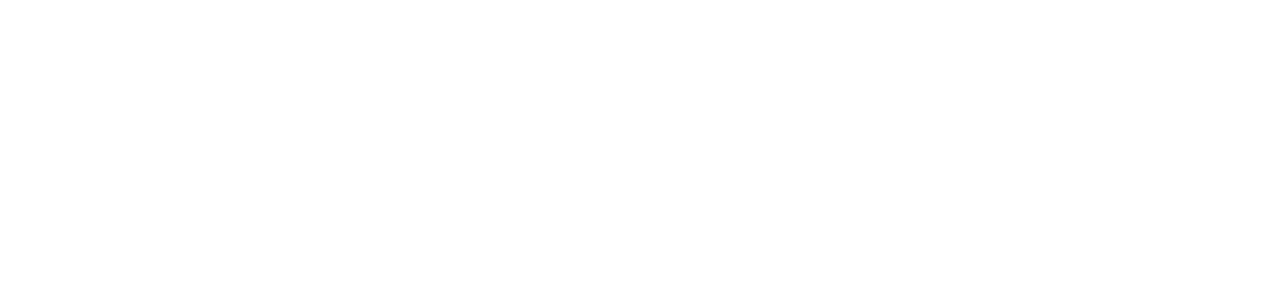
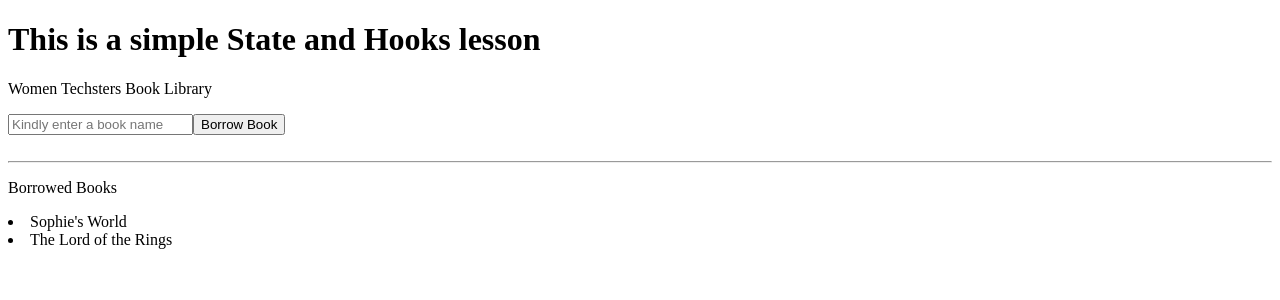
Before and after one commit to CodeLeom/WTF, a React (Vite) app: page / in a window 1280 px wide. Shown: the top 300 px of the page. Built offline with nearby package versions, Linux system fonts and the light colour scheme.

Commit message:
feat: add book library code to get hold of application state

```diff
--- a/src/App.jsx
+++ b/src/App.jsx
@@ -1,11 +1,12 @@
-
+import Library from "./components/Library"
 
 function App() {
 
 
   return (
     <>
-
+    <h1>This is a simple State and Hooks lesson</h1>
+      <Library />
     </>
   )
 }
--- /dev/null
+++ b/src/components/Library.jsx
@@ -0,0 +1,49 @@
+import { useState } from 'react'
+
+function Library() {
+    // initialize our application state with 'useState' hook
+    const [books, setBooks] = useState(["Sophie's World", "The Lord of the Rings"])
+
+    const [currBook, setCurrBook] = useState('') //to collect user input
+
+    // function to handle user input
+    const handleInput = (e) => {
+        setCurrBook(e.target.value);
+    }
+
+    // function to add the user input to the borrowed books array
+    const borrowBooks = () =>{
+        if(currBook){
+            setBooks([...books, currBook])
+            setCurrBook('')
+        }
+    }
+
+    const handleKeyPress = (e)=> {
+        if(e.key === 'Enter'){
+            borrowBooks()
+        }
+    }
+
+  return (
+    <>
+      <p>Women Techsters Book Library</p>
+      <input
+        type="text"
+        value={currBook}
+        onChange={handleInput}
+        onKeyDown={handleKeyPress}
+        placeholder='Kindly enter a book name'
+        />
+      <button onClick={borrowBooks}>Borrow Book</button>
+      <br /><br />
+      <hr />
+      <p>Borrowed Books</p>
+      {books.map((book, index) => (
+        <li key={index}>{book}</li>
+      ))}
+    </>
+  )
+}
+
+export default Library
```
